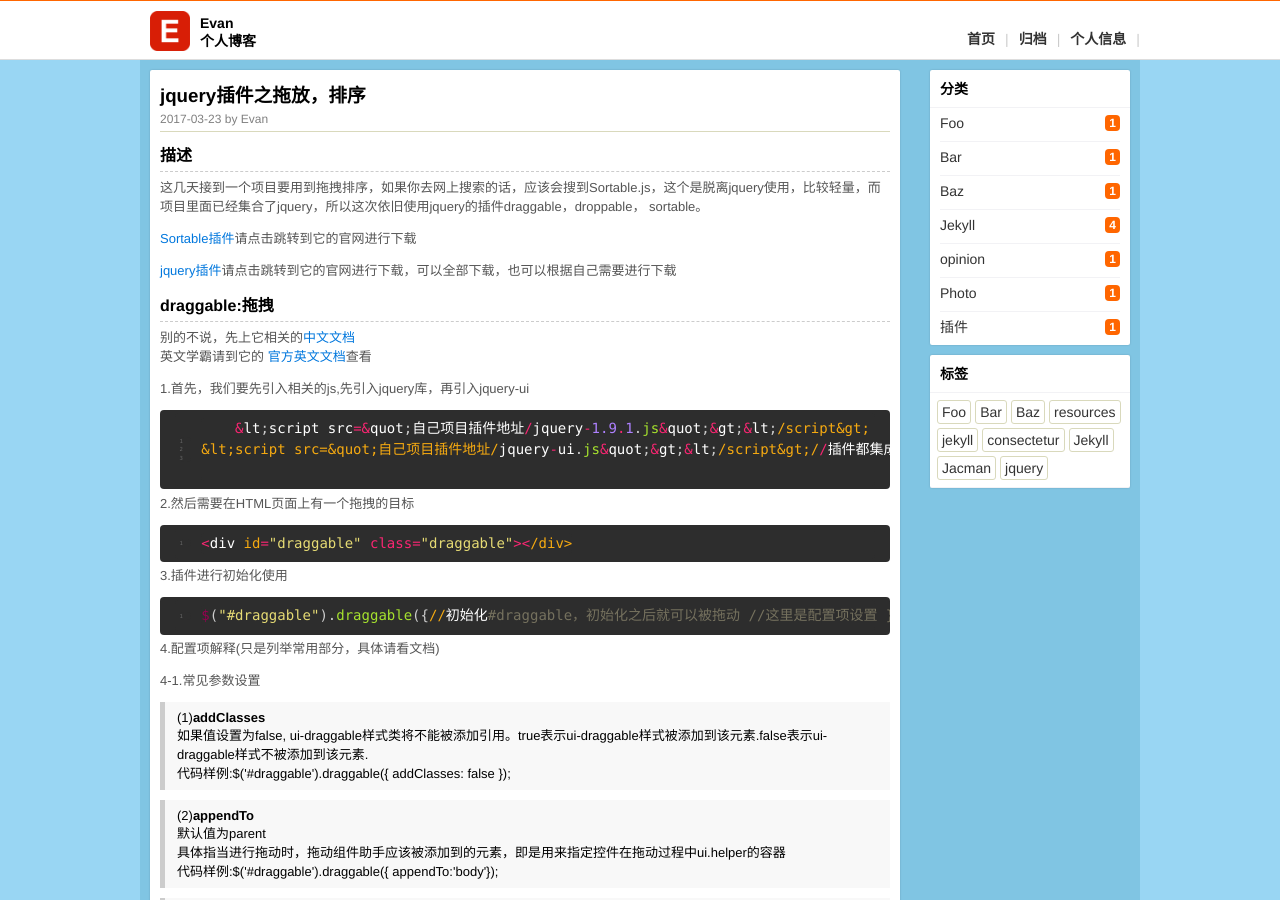
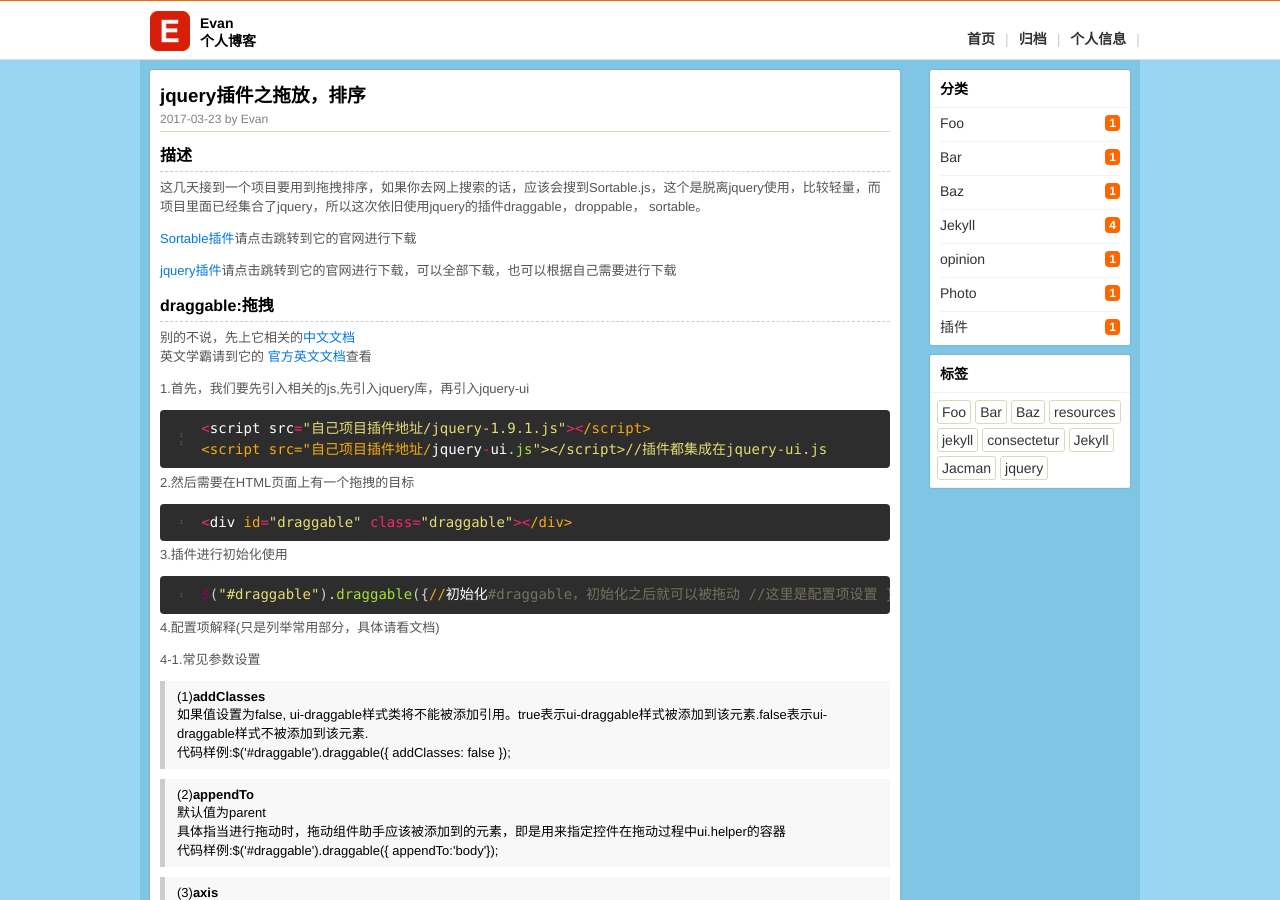
Before and after one commit to bnuephjx/bnuephjx.github.io, a Jekyll site: the page built from _posts/2017-03-23-jquery插件之拖放和排序.html, in a window 1280 px wide and 900 px high. Built offline with Jekyll 4.4.1, drawn with Linux system fonts in a browser that asks for light colours; part of the change alters nothing that is shown.

Commit message:
提交文章

```diff
--- a/_posts/2017-03-23-jquery插件之拖放和排序.html
+++ b/_posts/2017-03-23-jquery插件之拖放和排序.html
@@ -25,10 +25,8 @@ description: 最近一个项目要用到拖拽排序，如果你去网上搜索
     <p>
         1.首先，我们要先引入相关的js,先引入jquery库，再引入jquery-ui
     </p>
-    {% highlight ruby linenos%}
-    &lt;script src=&quot;自己项目插件地址/jquery-1.9.1.js&quot;&gt;&lt;/script&gt;
-&lt;script src=&quot;自己项目插件地址/jquery-ui.js&quot;&gt;&lt;/script&gt;//插件都集成在jquery-ui.js
-    {% endhighlight %}
+    {% highlight ruby linenos%}<script src="自己项目插件地址/jquery-1.9.1.js"></script>
+<script src="自己项目插件地址/jquery-ui.js"></script>//插件都集成在jquery-ui.js{% endhighlight %}
     <p>
         2.然后需要在HTML页面上有一个拖拽的目标
     </p>
```
